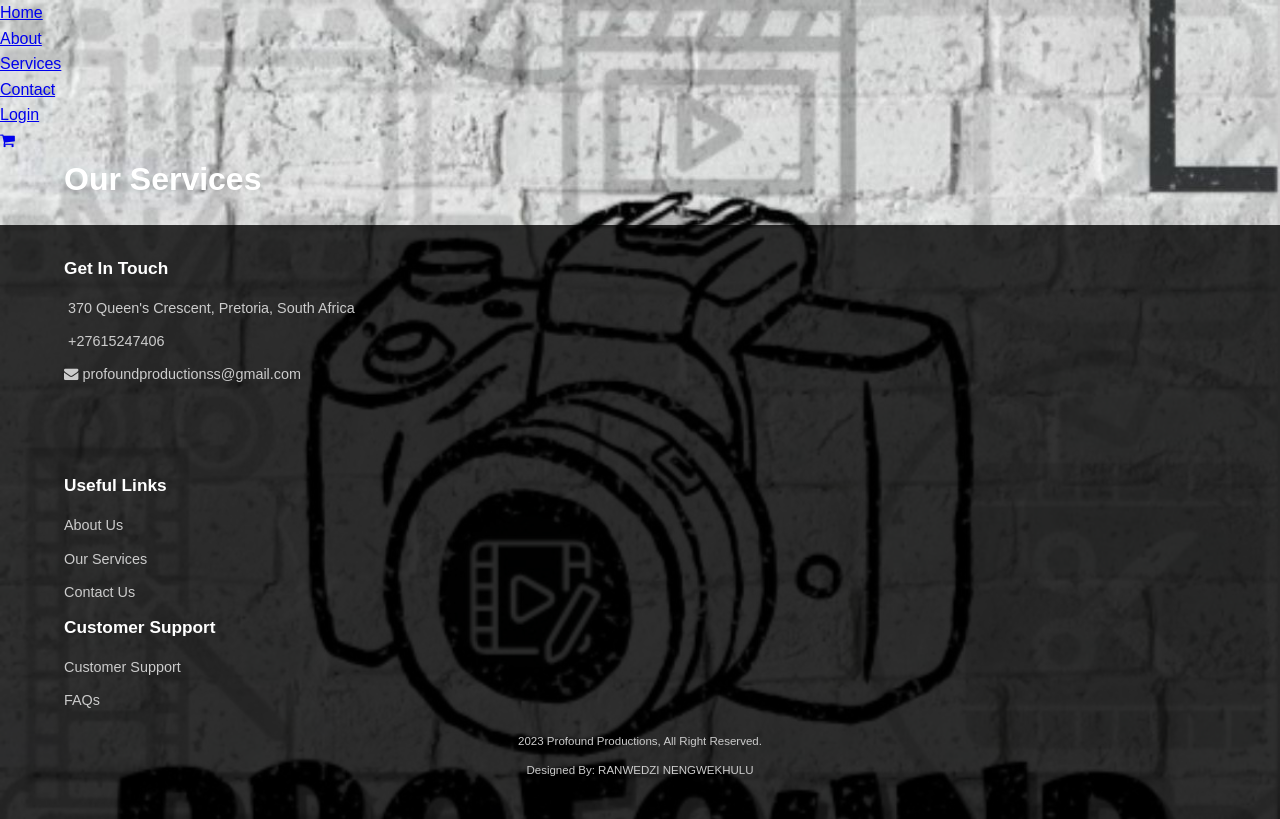
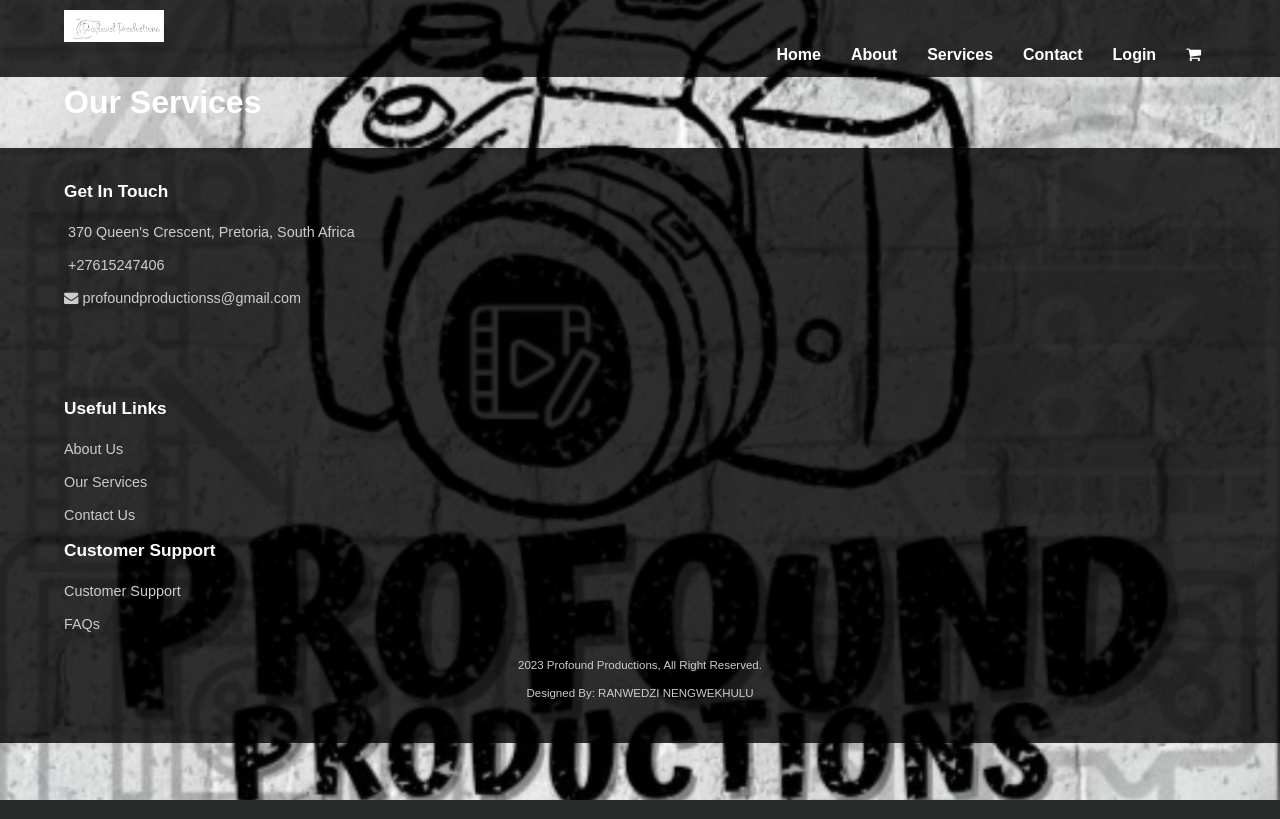
Before and after one commit to Ranwedzi/ITECA3-12-Deliverable-2, a PHP site: page /myproject/services.php in a window 1280 px wide. Run offline with PHP 8.4, Linux system fonts and the light colour scheme; data that the repository does not hold is empty.

Commit message:
services.php

```diff
--- a/myproject/services.php
+++ b/myproject/services.php
@@ -16,18 +16,25 @@ require_once 'includes/login_view.inc.php';
 </head>
 
 <body>
-    <header>
-        <nav>
-            <ul>
+   <div class="header">
+    <div class="container">
+        <div class="brand">
+            <a href="index.html">
+                <img src="lego.png" alt="Logo">
+            </a>
+        </div>
+        <div class="navbar">
+            <ul class="navbar-nav">
                 <li><a href="index.html">Home</a></li>
                 <li><a href="about.html">About</a></li>
                 <li><a href="services.php">Services</a></li>
                 <li><a href="contact.html">Contact</a></li>
                 <li><a href="login.php">Login</a></li>
-                <li><a href="cart.php"><i class="fa fa-shopping-cart"></i></a></li>
+                <li id="sh-bag"><a href="cart.php"><i class="fa fa-shopping-cart"></i></a></li>
             </ul>
-        </nav>
-    </header>
+        </div>
+    </div>
+</div>
 
     <main>
         <div class="container">
```
